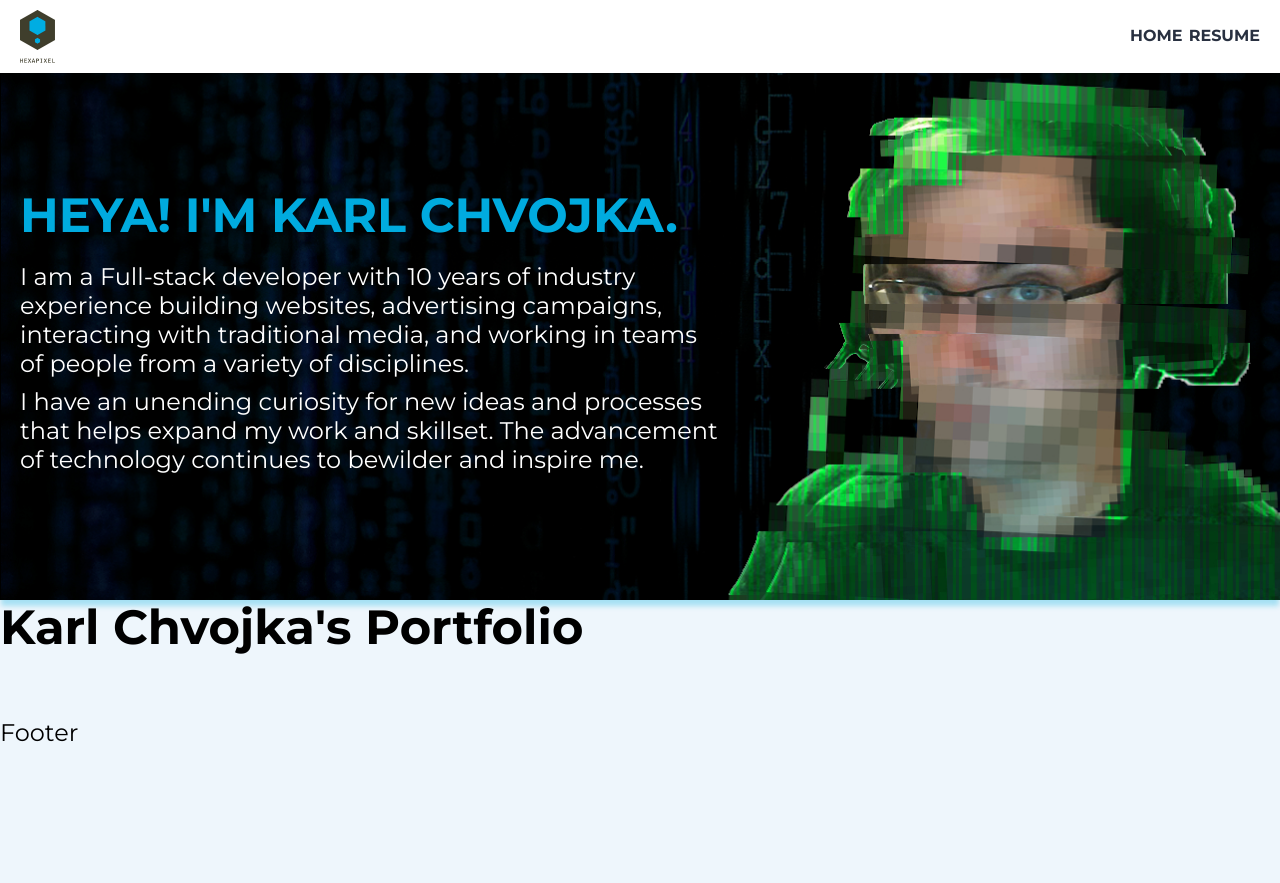
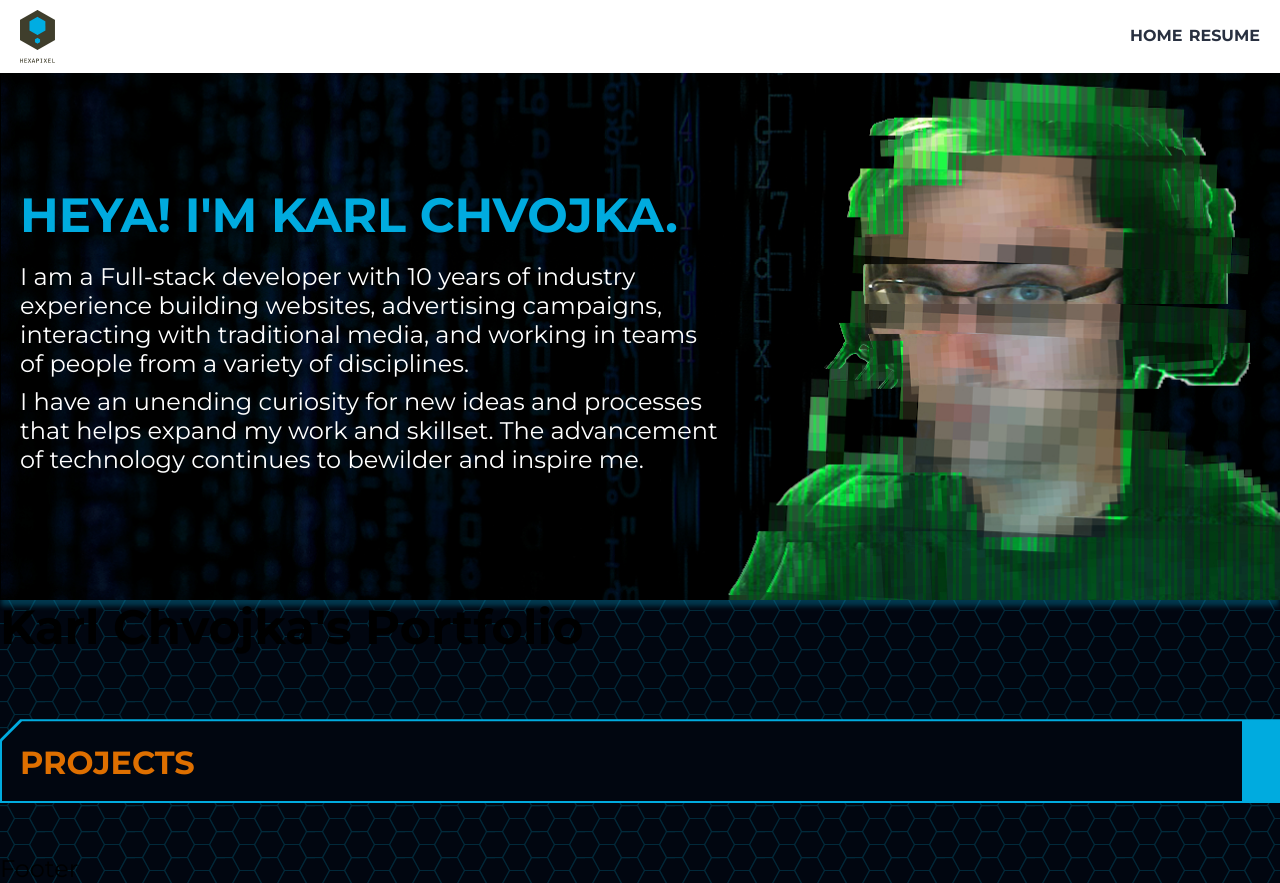
Before and after one commit to karlchvojka/karl-chvojka-portfolio, a Next.js app: page / in a window 1280 px wide. Before the commit the page ends 800 px from the top, so only its background shows below. Built offline with nearby package versions, Linux system fonts and the light colour scheme.

Commit message:
FEAT: Implement Section Header

```diff
--- a/src/app/page.tsx
+++ b/src/app/page.tsx
@@ -1,6 +1,7 @@
 /* Component Imports */
 import Header from "components/layout/Header/Header.tsx";
 import HeroImage from "components/features/hero-image/hero-image.tsx";
+import SectionHeader from "components/elements/sec-head/sec-head.tsx";
 /* End Component Imports */
 
 /* Style Imports */
@@ -21,6 +22,7 @@ export default function Home() {
       <HeroImage />
       <main className={styles.main}>
         <h1>Karl Chvojka's Portfolio</h1>
+        <SectionHeader title="Projects" />
         <footer className={styles.footer}>
           <p>Footer</p>
         </footer>
--- /dev/null
+++ b/src/components/elements/sec-head/sec-head.module.css
@@ -0,0 +1,24 @@
+.sect_head_wrap {
+  background-color: var(--cyber-blue);
+  clip-path: polygon(20px 0, 100% 0, 100% 100%, 0 100%, 0 20px);
+  margin-bottom: 20px;
+  padding-bottom: 4px;
+  position: relative;
+
+  .cornerWrapHeader {
+    background-color: var(--dark-blue);
+    clip-path: polygon(20px 0, 100% 0, 100% 100%, 0 100%, 0 20px);
+    height: calc(100% - 32px);
+    position: relative;
+    top: 2px;
+    right: 2px;
+    bottom: 2px;
+    left: 2px;
+    width: calc(100% - 40px);
+    padding: 18px 18px 14px 18px;
+
+    h2 {
+      color: var(--orange);
+    }
+  }
+}
--- /dev/null
+++ b/src/components/elements/sec-head/sec-head.tsx
@@ -0,0 +1,31 @@
+/* NextJS Declarations */
+'use client';
+/* End NextJS Declarations */
+
+/* Style Imports */
+import styles from './sec-head.module.css';
+/* End Style Imports */
+
+/* Section Header Prop Types */
+type SectionHeaerProps = {
+  title: string;
+};
+/* End Section Header Prop Types */
+
+/**
+ * Section Header
+ *
+ * A styled header for sections
+ *
+ * @param { string } title Text to go into the Header
+ * @returns Section Header Component
+ */
+export default function SectionHeader({ title }: SectionHeaderProps) {
+  return (
+    <section className={styles.sect_head_wrap}>
+      <section className={styles.cornerWrapHeader}>
+        <h2>{title}</h2>
+      </section>
+    </section>
+  );
+}
--- a/src/styles/globals.css
+++ b/src/styles/globals.css
@@ -14,7 +14,8 @@ html, body {
 }
 
 body {
-  background: var(--background);
+  background-image: url('/global-assets/images/bgrep.png');
+  background-repeat: repeat;
   font-family: sans-serif;
   -webkit-font-smoothing: antialiased;
   -moz-osx-font-smoothing: grayscale;
@@ -37,8 +38,8 @@ a {
 }
 
 p {
+  color: #000000;
   font-family: var(--font-montserrat);
-  color: #000000;
   font-size: 1rem;
 }
 
@@ -47,11 +48,15 @@ h1, h2, h3, h4, h5, h6 {
 }
 
 h1 {
-  font-size: 2rem;;
+  font-size: 2.5rem;
 }
 
 h2 {
-  font-size: 20px;
+  font-family: var(--font-montserrat);
+  font-size: 2rem;
+  font-weight: 700;
+  line-height: 1.5;
+  text-transform: uppercase;
 }
 
 h3 {
```
